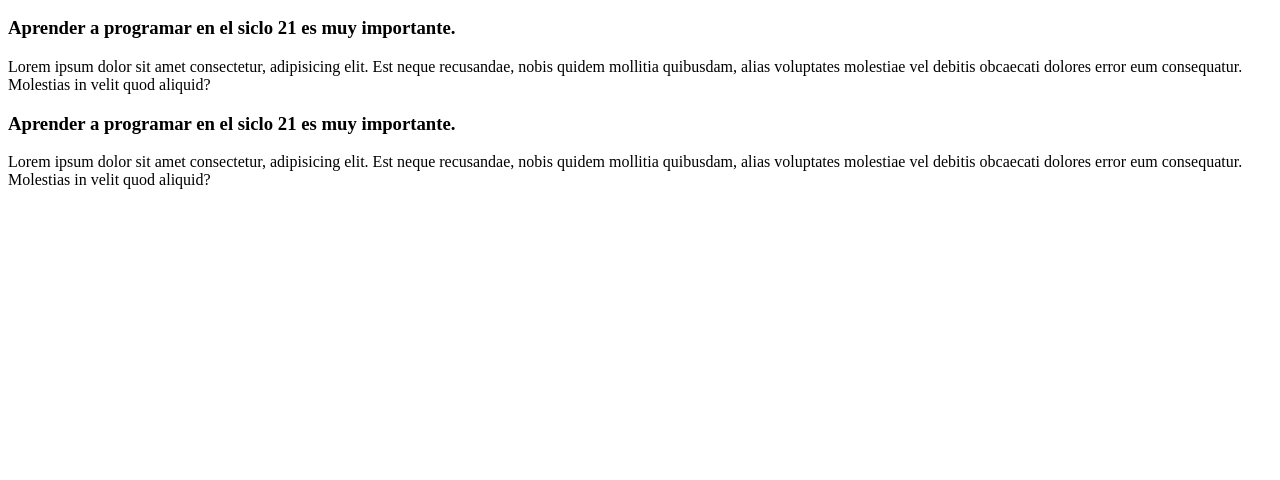
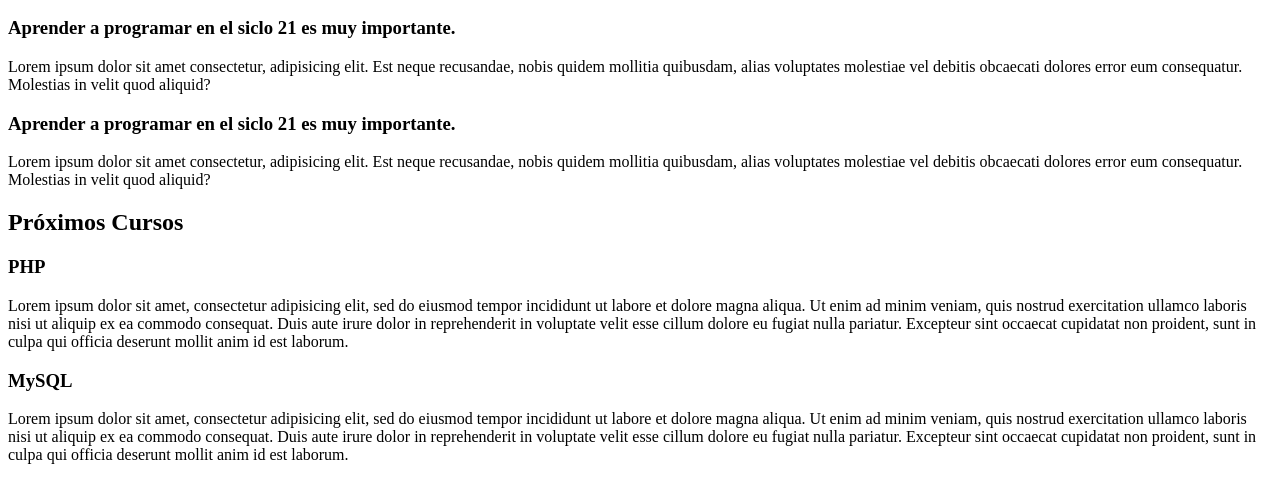
Before and after one commit to abeweb/Proyecto-Abel, a plain HTML site: page index.html in a window 1280 px wide. Shown: the part 453-933 px from the top of the page. Before the commit the page ends 800 px from the top, so only its background shows below. Drawn offline with Linux system fonts and the light colour scheme.

Commit message:
añadiendo aside

```diff
--- a/index.html
+++ b/index.html
@@ -52,6 +52,26 @@
 
       </section>
     </main>
+    <aside>
+      <h2>Próximos Cursos</h2>
+      <div>
+        <h3>PHP</h3>
+        <p>Lorem ipsum dolor sit amet, consectetur adipisicing elit, sed do eiusmod tempor incididunt ut labore et
+          dolore magna aliqua. Ut enim ad minim veniam, quis nostrud exercitation ullamco laboris nisi ut aliquip ex ea
+          commodo consequat. Duis aute irure dolor in reprehenderit in voluptate velit esse cillum dolore eu fugiat
+          nulla pariatur. Excepteur sint occaecat cupidatat non proident, sunt in culpa qui officia deserunt mollit anim
+          id est laborum.</p>
+      </div>
+      <div>
+        <h3>MySQL</h3>
+        <p>Lorem ipsum dolor sit amet, consectetur adipisicing elit, sed do eiusmod tempor incididunt ut labore et
+          dolore magna aliqua. Ut enim ad minim veniam, quis nostrud exercitation ullamco laboris nisi ut aliquip ex ea
+          commodo consequat. Duis aute irure dolor in reprehenderit in voluptate velit esse cillum dolore eu fugiat
+          nulla pariatur. Excepteur sint occaecat cupidatat non proident, sunt in culpa qui officia deserunt mollit anim
+          id est laborum.</p>
+      </div>
+    </aside>
+
   </div>
 
 </body>
```
